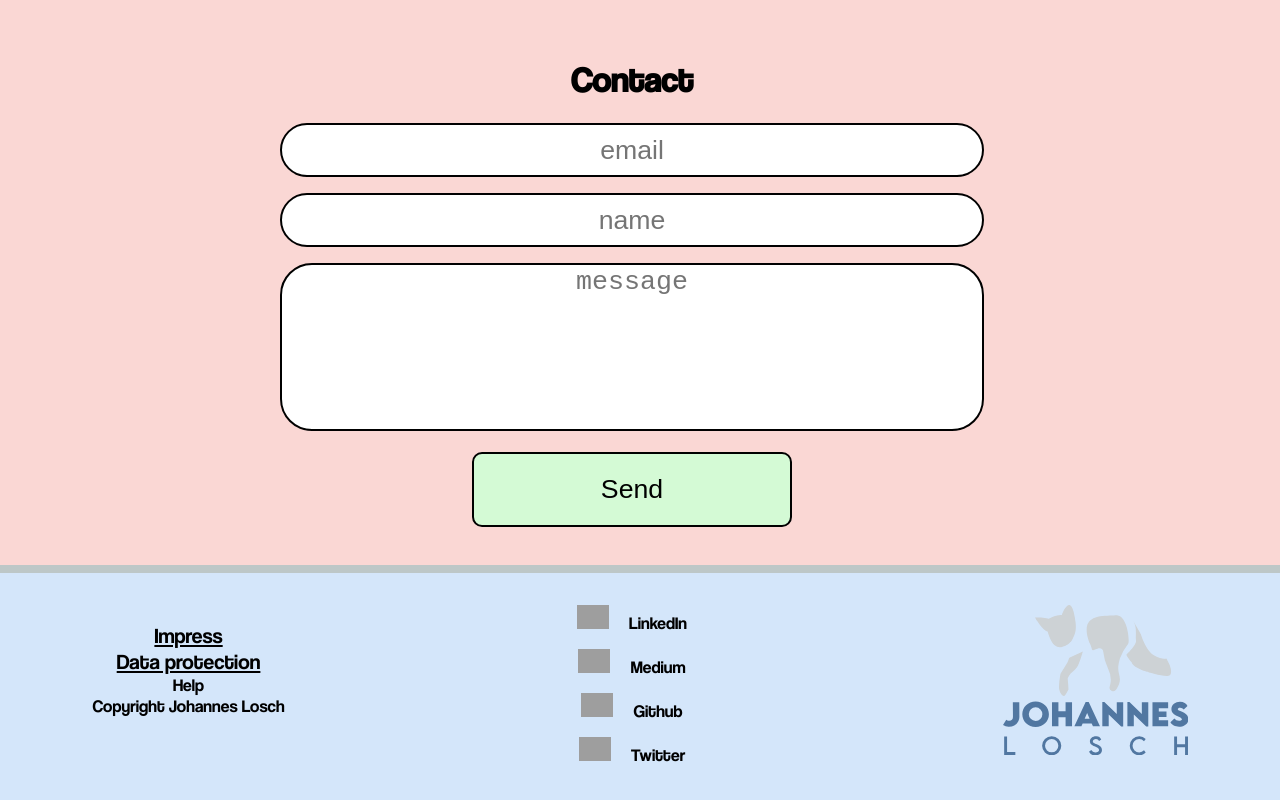
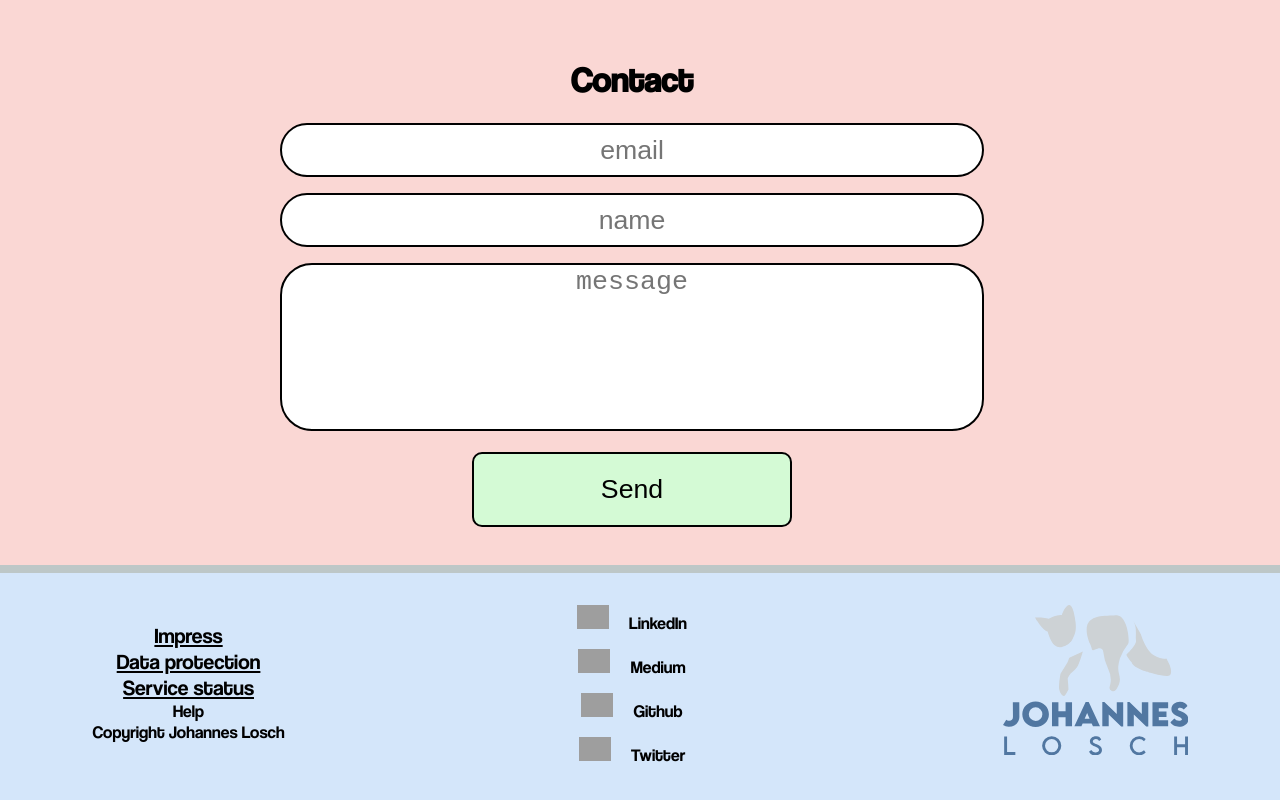
Before and after one commit to johanneslosch/jlosch, a Vue app: page /#/ in a window 1280 px wide. Shown: the part 3129-3929 px from the top of the page. Built offline with nearby package versions, Linux system fonts and the light colour scheme; no server answers; grey boxes are pictures that could not be loaded.

Commit message:
added status link to footer

```diff
--- a/src/components/Footer.vue
+++ b/src/components/Footer.vue
@@ -6,6 +6,7 @@
           <li>
         <router-link to="/impress" class="link"><a>Impress</a></router-link>
         </li><li><router-link to="/datasecurity" class="link"><a>Data protection</a></router-link>
+        </li><li><a href="https://status.jlosch.de" class="link">Service status</a>
         </li><li><a class="help">Help</a>
         </li><li><a>Copyright Johannes Losch</a>
       </li></ul></div>
```
